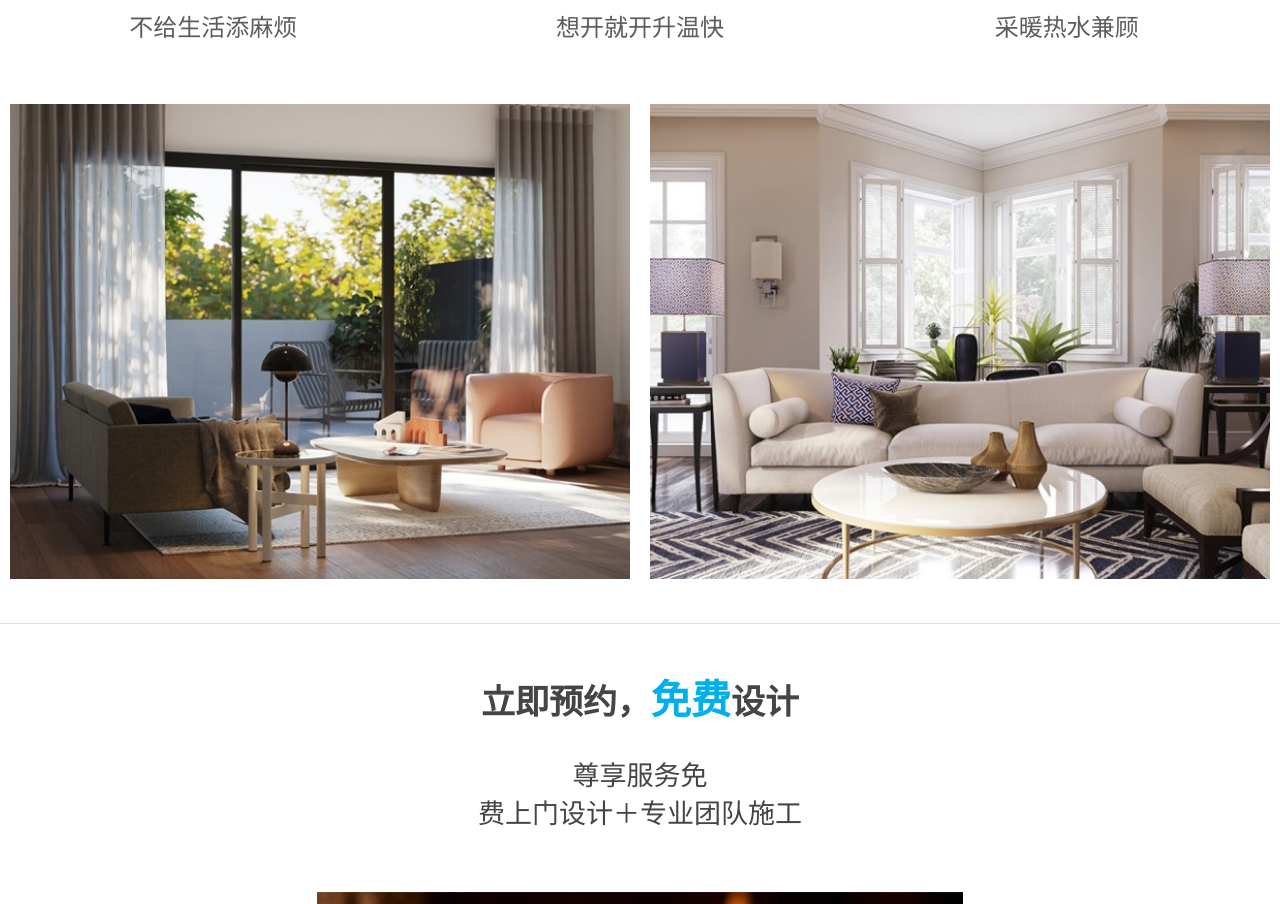
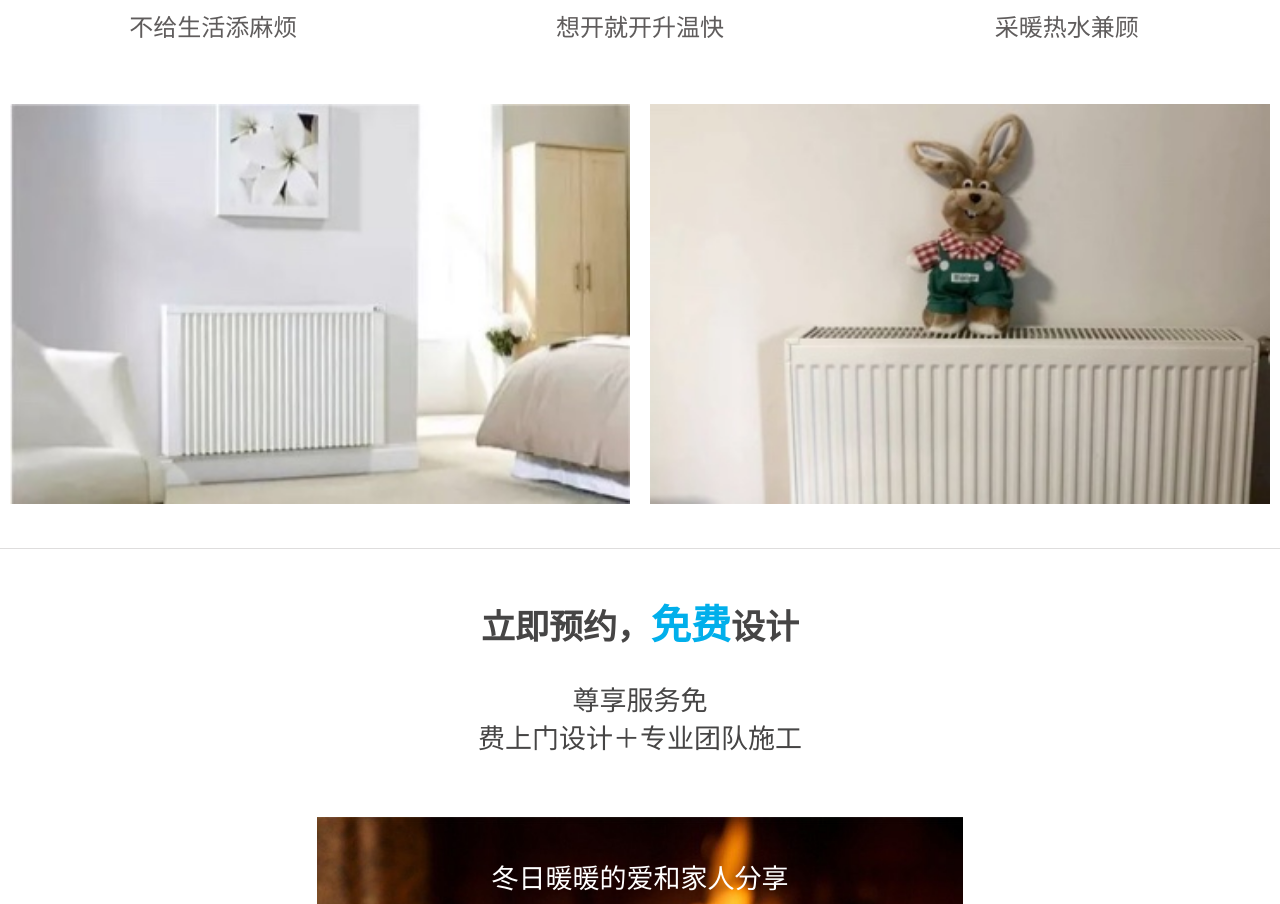
Before and after one commit to kevinZeguo/zh-home, a Vue app in the folder comfort-home/home-html/phone/: page /enrol in a window 1280 px wide. Shown: the part 2712-3616 px from the top of the page. Built offline with nearby package versions, Linux system fonts and the light colour scheme; what mint-ui would draw is missing.

Commit message:
增加图片

```diff
--- a/comfort-home/home-html/phone/src/page/enrol/enrol.vue
+++ b/comfort-home/home-html/phone/src/page/enrol/enrol.vue
@@ -98,8 +98,8 @@
             </ul>
 
             <ul class="pro-pics">
-                <li><img src="../../assets/img/pic-600x460-1.jpg" /></li>
-                <li><img src="../../assets/img/pic-600x460-2.jpg" /></li>
+                <li><img src="../../assets/img/pic-360x232-1.jpg" /></li>
+                <li><img src="../../assets/img/pic-360x232-2.jpg" /></li>
             </ul>
 
             <div class="en-forms">
```
Also changed, not shown: comfort-home/home-html/phone/src/assets/img/pic-360x232-1.jpg (added), comfort-home/home-html/phone/src/assets/img/pic-360x232-2.jpg (added).
